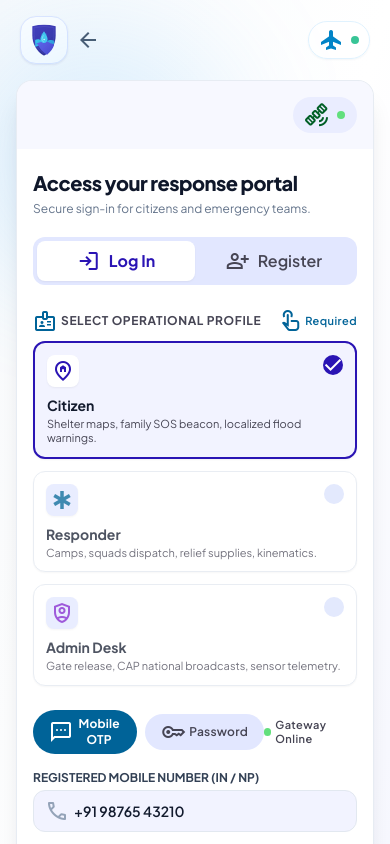
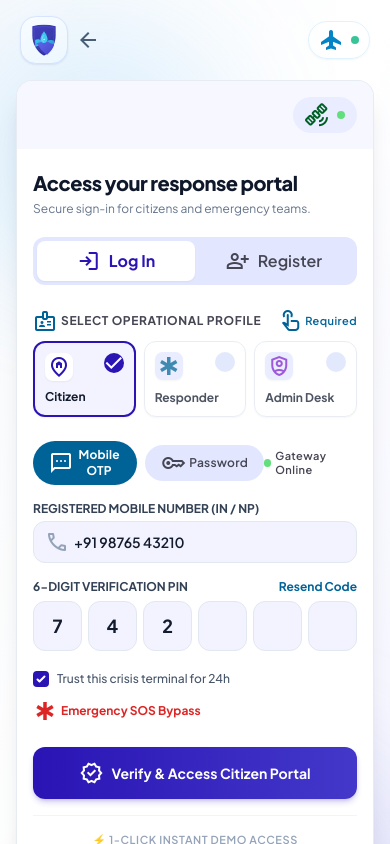
Before and after one commit to sagarx16/Sachet, a Next.js app: page /login in a window 390 px wide. Shown: the top 844 px of the page. Built offline with nearby package versions, Linux system fonts and the light colour scheme.

Commit message:
Refine responsive login experience

```diff
--- a/app/login/page.jsx
+++ b/app/login/page.jsx
@@ -131,27 +131,27 @@ export default function LoginPage() {
               </span>
             </div>
 
-            <div className="grid grid-cols-1 sm:grid-cols-3 gap-3">
+            <div className="grid grid-cols-3 gap-2 sm:gap-3">
               {/* Role: Citizen */}
               <div
                 onClick={() => setRole('citizen')}
-                className={`cursor-pointer relative rounded-xl p-3 transition-all duration-200 shadow-sm flex flex-col justify-between ${
+                className={`cursor-pointer relative rounded-xl p-2.5 sm:p-3 transition-all duration-200 shadow-sm flex flex-col justify-between ${
                   role === 'citizen'
                     ? 'bg-surface-container-low border-2 border-primary'
                     : 'bg-surface-container-lowest border border-slate-200 opacity-75 hover:opacity-100'
                 }`}
               >
                 <div className="flex items-start justify-between mb-2">
-                  <div className="w-8 h-8 rounded-lg bg-surface-container-lowest text-primary flex items-center justify-center shadow-sm">
-                    <span className="material-symbols-outlined text-[20px]">home_pin</span>
+                  <div className="w-7 h-7 sm:w-8 sm:h-8 rounded-lg bg-surface-container-lowest text-primary flex items-center justify-center shadow-sm">
+                    <span className="material-symbols-outlined text-[18px] sm:text-[20px]">home_pin</span>
                   </div>
                   <div className={`w-5 h-5 rounded-full flex items-center justify-center ${role === 'citizen' ? 'bg-primary text-on-primary' : 'bg-surface-container-highest text-transparent'}`}>
                     <span className="material-symbols-outlined text-[14px]">check</span>
                   </div>
                 </div>
                 <div>
-                  <div className="font-bold text-sm text-on-surface">Citizen</div>
-                  <p className="text-[11px] text-on-surface-variant mt-0.5 leading-tight">
+                  <div className="font-bold text-xs sm:text-sm text-on-surface">Citizen</div>
+                  <p className="hidden sm:block text-[11px] text-on-surface-variant mt-0.5 leading-tight">
                     Shelter maps, family SOS beacon, localized flood warnings.
                   </p>
                 </div>
@@ -160,23 +160,23 @@ export default function LoginPage() {
               {/* Role: Responder */}
               <div
                 onClick={() => setRole('responder')}
-                className={`cursor-pointer relative rounded-xl p-3 transition-all duration-200 shadow-sm flex flex-col justify-between ${
+                className={`cursor-pointer relative rounded-xl p-2.5 sm:p-3 transition-all duration-200 shadow-sm flex flex-col justify-between ${
                   role === 'responder'
                     ? 'bg-surface-container-low border-2 border-secondary'
                     : 'bg-surface-container-lowest border border-slate-200 opacity-75 hover:opacity-100'
                 }`}
               >
                 <div className="flex items-start justify-between mb-2">
-                  <div className="w-8 h-8 rounded-lg bg-surface-container-high text-secondary flex items-center justify-center shadow-sm">
-                    <span className="material-symbols-outlined text-[20px]">emergency</span>
+                  <div className="w-7 h-7 sm:w-8 sm:h-8 rounded-lg bg-surface-container-high text-secondary flex items-center justify-center shadow-sm">
+                    <span className="material-symbols-outlined text-[18px] sm:text-[20px]">emergency</span>
                   </div>
                   <div className={`w-5 h-5 rounded-full flex items-center justify-center ${role === 'responder' ? 'bg-secondary text-on-secondary' : 'bg-surface-container-highest text-transparent'}`}>
                     <span className="material-symbols-outlined text-[14px]">check</span>
                   </div>
                 </div>
                 <div>
-                  <div className="font-bold text-sm text-on-surface">Responder</div>
-                  <p className="text-[11px] text-on-surface-variant mt-0.5 leading-tight">
+                  <div className="font-bold text-xs sm:text-sm text-on-surface">Responder</div>
+                  <p className="hidden sm:block text-[11px] text-on-surface-variant mt-0.5 leading-tight">
                     Camps, squads dispatch, relief supplies, kinematics.
                   </p>
                 </div>
@@ -185,23 +185,23 @@ export default function LoginPage() {
               {/* Role: Admin */}
               <div
                 onClick={() => setRole('admin')}
-                className={`cursor-pointer relative rounded-xl p-3 transition-all duration-200 shadow-sm flex flex-col justify-between ${
+                className={`cursor-pointer relative rounded-xl p-2.5 sm:p-3 transition-all duration-200 shadow-sm flex flex-col justify-between ${
                   role === 'admin'
                     ? 'bg-surface-container-low border-2 border-purple-600'
                     : 'bg-surface-container-lowest border border-slate-200 opacity-75 hover:opacity-100'
                 }`}
               >
                 <div className="flex items-start justify-between mb-2">
-                  <div className="w-8 h-8 rounded-lg bg-surface-container-high text-purple-700 flex items-center justify-center shadow-sm">
-                    <span className="material-symbols-outlined text-[20px]">shield_person</span>
+                  <div className="w-7 h-7 sm:w-8 sm:h-8 rounded-lg bg-surface-container-high text-purple-700 flex items-center justify-center shadow-sm">
+                    <span className="material-symbols-outlined text-[18px] sm:text-[20px]">shield_person</span>
                   </div>
                   <div className={`w-5 h-5 rounded-full flex items-center justify-center ${role === 'admin' ? 'bg-purple-700 text-white' : 'bg-surface-container-highest text-transparent'}`}>
                     <span className="material-symbols-outlined text-[14px]">check</span>
                   </div>
                 </div>
                 <div>
-                  <div className="font-bold text-sm text-on-surface">Admin Desk</div>
-                  <p className="text-[11px] text-on-surface-variant mt-0.5 leading-tight">
+                  <div className="font-bold text-xs sm:text-sm text-on-surface">Admin Desk</div>
+                  <p className="hidden sm:block text-[11px] text-on-surface-variant mt-0.5 leading-tight">
                     Gate release, CAP national broadcasts, sensor telemetry.
                   </p>
                 </div>
```
